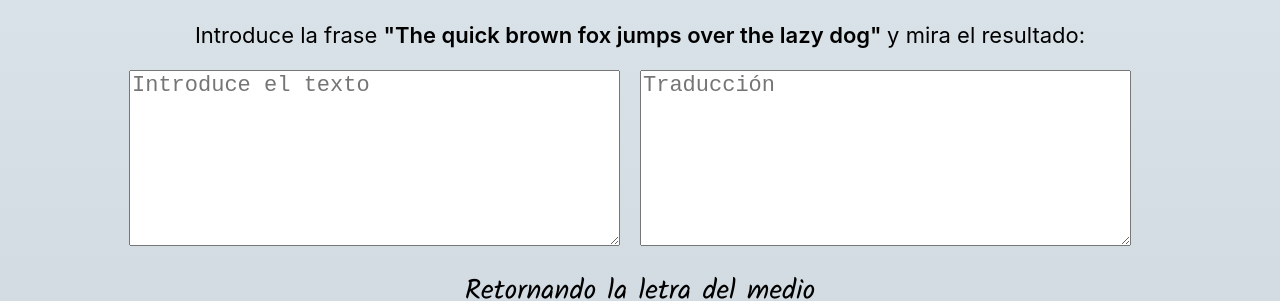
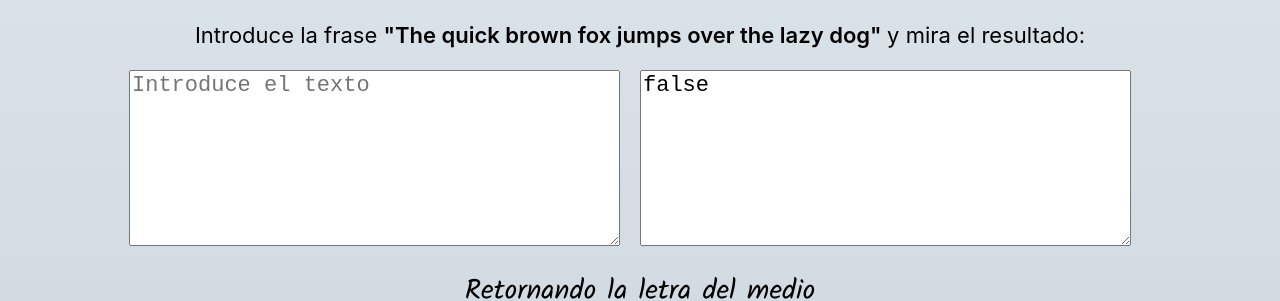
Before and after one commit to nataliamateo/Katas, a React (Create React App) app: page / in a window 1280 px wide. Shown: the part 417-718 px from the top of the page. Built offline with nearby package versions, Linux system fonts and the light colour scheme.

Commit message:
Change isAPangran kata2

```diff
--- a/src/components/Kata2.js
+++ b/src/components/Kata2.js
@@ -31,7 +31,7 @@ const Pangram = () => {
 
     for (const count of Object.values(letrasVistas)) {
       if (count === 0) {
-        return '';
+        return false;
       }
     }
 
```
